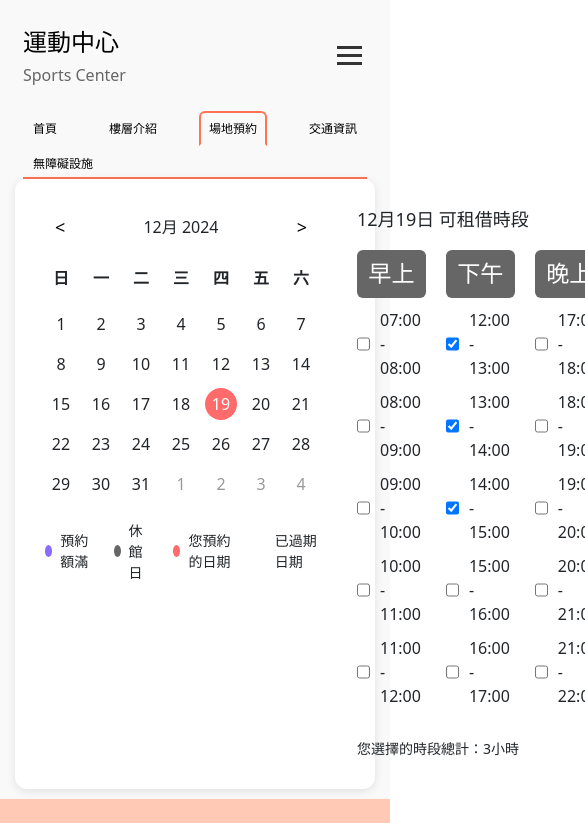
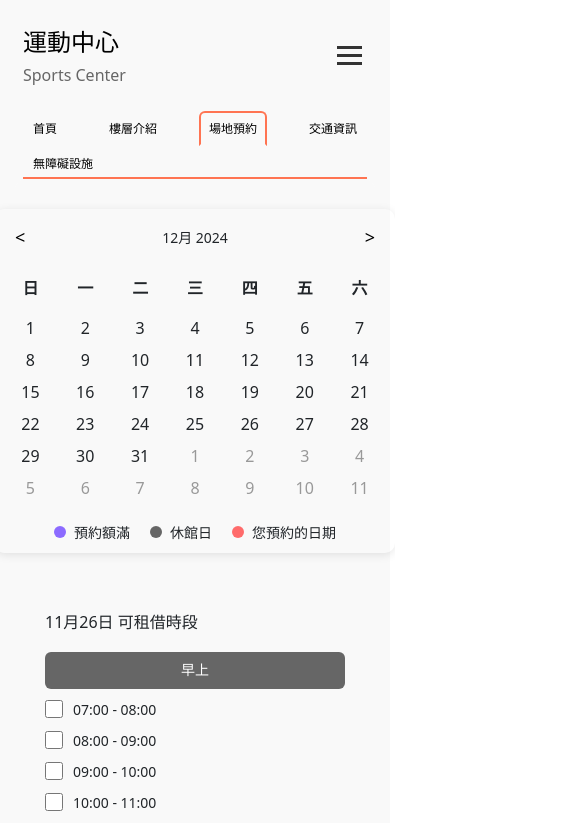
Before and after one commit to D1204480/sport_reservation_frontend, a Vue app in the folder sport_frontend/: page /bookingDateView in a window 390 px wide. Shown: the top 823 px of the page, 585 px wide, since content can reach past the window. Built offline with nearby package versions, Linux system fonts and the light colour scheme.

Commit message:
Update BookingDateView.vue

```diff
--- a/sport_frontend/src/views/BookingDateView.vue
+++ b/sport_frontend/src/views/BookingDateView.vue
@@ -1,104 +1,84 @@
 <template>
+  <div class="booking-date-view">
     <div class="container">
-      <!-- Calendar Section -->
+      <!-- 日曆元件 -->
       <div class="calendar">
         <div class="calendar-header">
-          <button @click="changeMonth(-1)" :disabled="isPreviousMonthDisabled">&lt;</button>
-          <span>{{ currentDate.format('M月 YYYY') }}</span>
+          <button @click="changeMonth(-1)">&lt;</button>
+          <span>{{ currentMonthDisplay }}</span>
           <button @click="changeMonth(1)">&gt;</button>
         </div>
         <div class="calendar-grid">
-          <div v-for="weekday in weekdays" :key="weekday" class="weekday">{{ weekday }}</div>
+          <div v-for="weekday in weekdays" :key="weekday" class="weekday">
+            {{ weekday }}
+          </div>
           <div
             v-for="date in calendarDates"
-            :key="date.date"
-            :class="[
-              'date',
-              {
-                'gray': date.isGray,
-                'selected': isSelectedDate(date.date),
-                'holiday': isHoliday(date.date),
-                'full': isFullyBooked(date.date),
-                'disabled': isDateDisabled(date.date)
-              }
-            ]"
+            :key="date.day + date.type"
+            class="date"
+            :class="{
+              'gray': date.type === 'prev' || date.type === 'next',
+              'selected': isSelectedDate(date),
+              'holiday': isHoliday(date),
+              'full': isFullyBooked(date)
+            }"
             @click="selectDate(date)"
           >
-            {{ date.date.date() }}
+            {{ date.day }}
           </div>
         </div>
         <div class="legend">
           <div class="legend-item">
-            <div class="legend-color full"></div>
+            <div class="legend-color" style="background: #8c6bff;"></div>
             <span>預約額滿</span>
           </div>
           <div class="legend-item">
-            <div class="legend-color holiday"></div>
+            <div class="legend-color" style="background: #666;"></div>
             <span>休館日</span>
           </div>
           <div class="legend-item">
-            <div class="legend-color selected"></div>
+            <div class="legend-color" style="background: #ff6b6b;"></div>
             <span>您預約的日期</span>
-          </div>
-          <div class="legend-item">
-            <div class="legend-color disabled"></div>
-            <span>已過期日期</span>
           </div>
         </div>
       </div>
 
-      <!-- Time Slots Section -->
+      <!-- 時段選擇元件 -->
       <div class="time-slots">
-        <h2>{{ selectedDate.format('M月D日') }} 可租借時段</h2>
+        <h2>{{ selectedDateDisplay }} 可租借時段</h2>
         <div class="slots-container">
-          <div v-for="(section, index) in timeSlots" :key="index" class="slot-section">
+          <div v-for="section in timeSlots" :key="section.title" class="slot-section">
             <h3>{{ section.title }}</h3>
-            <div
-              v-for="slot in section.slots"
-              :key="slot.id"
-              class="slot-item"
-            >
+            <div v-for="slot in section.slots" :key="slot.id" class="slot-item">
               <input
                 type="checkbox"
                 :id="slot.id"
                 v-model="slot.selected"
-                @change="updateTotalHours"
-                :disabled="isCurrentDateAndPastTime(slot.time)"
+                @change="updateTotalTime"
               >
-              <label :for="slot.id" :class="{ 'disabled': isCurrentDateAndPastTime(slot.time) }">
-                {{ slot.time }}
-              </label>
+              <label :for="slot.id">{{ slot.time }}</label>
             </div>
           </div>
         </div>
         <div class="total-time">
-          您選擇的時段總計：{{ totalHours }}小時
+          您選擇的時段總計：{{ totalSelectedHours }}小時
+        </div>
       </div>
     </div>
   </div>
 </template>
 
 <script setup>
-  import { ref, computed, onMounted } from 'vue'
-  import dayjs from 'dayjs'
-  import isSameOrBefore from 'dayjs/plugin/isSameOrBefore'
-  import isSameOrAfter from 'dayjs/plugin/isSameOrAfter'
+import { ref, computed } from 'vue'
 
-  dayjs.extend(isSameOrBefore)
-  dayjs.extend(isSameOrAfter)
+// 基礎資料
+const weekdays = ['日', '一', '二', '三', '四', '五', '六']
+const currentDate = ref(new Date())
+const selectedDate = ref(new Date(2024, 10, 26)) // 預設選擇 11/26
+const holidays = ref(['2024-11-11', '2024-11-25'])
+const fullyBookedDates = ref(['2024-11-16', '2024-11-17'])
 
-  // 響應式狀態
-  const currentDate = ref(dayjs())
-  const selectedDate = ref(dayjs())
-  const today = ref(dayjs().startOf('day'))
-  const totalHours = ref(3)
-
-  // 常量
-  const weekdays = ['日', '一', '二', '三', '四', '五', '六']
-  const holidays = ['2024-11-11', '2024-11-25']
-  const fullyBookedDates = ['2024-11-16', '2024-11-17']
-
-  // 時段數據
+// 時段資料
 const timeSlots = ref([
   {
     title: '早上',
@@ -107,17 +87,17 @@
       { id: 'slot-8-9', time: '08:00 - 09:00', selected: false },
       { id: 'slot-9-10', time: '09:00 - 10:00', selected: false },
       { id: 'slot-10-11', time: '10:00 - 11:00', selected: false },
-        { id: 'slot-11-12', time: '11:00 - 12:00', selected: false },
+      { id: 'slot-11-12', time: '11:00 - 12:00', selected: false }
     ]
   },
   {
     title: '下午',
     slots: [
-        { id: 'slot-12-13', time: '12:00 - 13:00', selected: true },
-        { id: 'slot-13-14', time: '13:00 - 14:00', selected: true },
-        { id: 'slot-14-15', time: '14:00 - 15:00', selected: true },
+      { id: 'slot-12-13', time: '12:00 - 13:00', selected: false },
+      { id: 'slot-13-14', time: '13:00 - 14:00', selected: false },
+      { id: 'slot-14-15', time: '14:00 - 15:00', selected: false },
       { id: 'slot-15-16', time: '15:00 - 16:00', selected: false },
-        { id: 'slot-16-17', time: '16:00 - 17:00', selected: false },
+      { id: 'slot-16-17', time: '16:00 - 17:00', selected: false }
     ]
   },
   {
@@ -127,125 +107,148 @@
       { id: 'slot-18-19', time: '18:00 - 19:00', selected: false },
       { id: 'slot-19-20', time: '19:00 - 20:00', selected: false },
       { id: 'slot-20-21', time: '20:00 - 21:00', selected: false },
-        { id: 'slot-21-22', time: '21:00 - 22:00', selected: false },
+      { id: 'slot-21-22', time: '21:00 - 22:00', selected: false }
     ]
   }
 ])
 
-  // 計算屬性
+// Computed properties
+const currentMonthDisplay = computed(() => {
+  return `${currentDate.value.getMonth() + 1}月 ${currentDate.value.getFullYear()}`
+})
+
+const selectedDateDisplay = computed(() => {
+  return `${selectedDate.value.getMonth() + 1}月${selectedDate.value.getDate()}日`
+})
+
 const calendarDates = computed(() => {
-    const firstDay = currentDate.value.startOf('month')
-    const lastDay = currentDate.value.endOf('month')
-    const startDay = firstDay.startOf('week')
-    const endDay = lastDay.endOf('week')
+  const dates = []
+  const year = currentDate.value.getFullYear()
+  const month = currentDate.value.getMonth()
 
-    const dates = []
-    let date = startDay
+  // 取得當月第一天是星期幾
+  const firstDay = new Date(year, month, 1).getDay()
+  // 取得當月天數
+  const daysInMonth = new Date(year, month + 1, 0).getDate()
 
-    while (date.isBefore(endDay) || date.isSame(endDay, 'day')) {
+  // 上個月的日期
+  const prevMonthDays = new Date(year, month, 0).getDate()
+  for (let i = firstDay - 1; i >= 0; i--) {
     dates.push({
-        date: date,
-        isGray: !date.isSame(currentDate.value, 'month')
+      day: prevMonthDays - i,
+      type: 'prev',
+      date: new Date(year, month - 1, prevMonthDays - i)
     })
-      date = date.add(1, 'day')
+  }
+
+  // 當月日期
+  for (let i = 1; i <= daysInMonth; i++) {
+    dates.push({
+      day: i,
+      type: 'current',
+      date: new Date(year, month, i)
+    })
+  }
+
+  // 下個月的日期
+  const remainingDays = 42 - dates.length
+  for (let i = 1; i <= remainingDays; i++) {
+    dates.push({
+      day: i,
+      type: 'next',
+      date: new Date(year, month + 1, i)
+    })
   }
 
   return dates
 })
 
-  const isPreviousMonthDisabled = computed(() => {
-    return currentDate.value.startOf('month').isBefore(today.value.startOf('month'))
+const totalSelectedHours = computed(() => {
+  return timeSlots.value.reduce((total, section) => {
+    return total + section.slots.filter(slot => slot.selected).length
+  }, 0)
 })
 
-  // 方法
-  const initializeSelectedDate = () => {
-    let initialDate = today.value
-    while (isHoliday(initialDate) || isFullyBooked(initialDate)) {
-      initialDate = initialDate.add(1, 'day')
-    }
-    selectedDate.value = initialDate
-    currentDate.value = initialDate
+// Methods
+const changeMonth = (delta) => {
+  currentDate.value = new Date(
+    currentDate.value.getFullYear(),
+    currentDate.value.getMonth() + delta,
+    1
+  )
 }
 
-  const changeMonth = (delta) => {
-    const newDate = currentDate.value.add(delta, 'month')
-    if (delta > 0 || !newDate.startOf('month').isBefore(today.value.startOf('month'))) {
-      currentDate.value = newDate
-    }
+const formatDateString = (date) => {
+  return `${date.getFullYear()}-${String(date.getMonth() + 1).padStart(2, '0')}-${String(date.getDate()).padStart(2, '0')}`
 }
 
-  const selectDate = (date) => {
-    if (!canSelectDate(date)) return
-    selectedDate.value = date.date
-    resetTimeSlots()
+const isSelectedDate = (dateObj) => {
+  if (dateObj.type !== 'current') return false
+  const currentDate = formatDateString(dateObj.date)
+  const selectedDateStr = formatDateString(selectedDate.value)
+  return currentDate === selectedDateStr
 }
 
-  const canSelectDate = (date) => {
-    return !date.isGray &&
-           !isHoliday(date.date) &&
-           !isFullyBooked(date.date) &&
-           !isDateDisabled(date.date)
+const isHoliday = (dateObj) => {
+  if (dateObj.type !== 'current') return false
+  return holidays.value.includes(formatDateString(dateObj.date))
 }
 
-  const isSelectedDate = (date) => {
-    return date.format('YYYY-MM-DD') === selectedDate.value.format('YYYY-MM-DD')
+const isFullyBooked = (dateObj) => {
+  if (dateObj.type !== 'current') return false
+  return fullyBookedDates.value.includes(formatDateString(dateObj.date))
 }
 
-  const isHoliday = (date) => {
-    return holidays.includes(date.format('YYYY-MM-DD'))
+const selectDate = (dateObj) => {
+  if (dateObj.type !== 'current' ||
+      isHoliday(dateObj) ||
+      isFullyBooked(dateObj)) return
+
+  selectedDate.value = dateObj.date
 }
 
-  const isFullyBooked = (date) => {
-    return fullyBookedDates.includes(date.format('YYYY-MM-DD'))
+const updateTotalTime = () => {
+  // 這裡可以添加更新總時間的邏輯
+  // 如果需要與後端通信或觸發其他操作
 }
-
-  const isDateDisabled = (date) => {
-    return date.isBefore(today.value)
-  }
-
-  const isCurrentDateAndPastTime = (timeSlot) => {
-    if (!selectedDate.value.isSame(today.value, 'day')) return false
-
-    const [startTime] = timeSlot.split(' - ')
-    const [hours, minutes] = startTime.split(':').map(Number)
-    const slotTime = today.value.hour(hours).minute(minutes)
-
-    return dayjs().isAfter(slotTime)
-  }
-
-  const resetTimeSlots = () => {
-    timeSlots.value.forEach(section => {
-      section.slots.forEach(slot => {
-        slot.selected = false
-      })
-    })
-    updateTotalHours()
-  }
-
-  const updateTotalHours = () => {
-    totalHours.value = timeSlots.value.reduce((total, section) => {
-      return total + section.slots.filter(slot => slot.selected).length
-    }, 0)
-  }
-
-  // 生命週期鉤子
-  onMounted(() => {
-    initializeSelectedDate()
-  })
 </script>
 
 <style scoped>
+/* CSS 部分保持不變 */
+body {
+  font-family: -apple-system, BlinkMacSystemFont, "Segoe UI", Roboto, sans-serif;
+  display: flex;
+  justify-content: center;
+  align-items: flex-start;
+  min-height: 100vh;
+  margin: 0;
+  padding: 20px;
+  background-color: #f5f5f5;
+}
+
 .container {
   display: flex;
   gap: 40px;
-  background: white;
+  background: rgb(249, 249, 249);
   padding: 30px;
   border-radius: 12px;
-  box-shadow: 0 2px 10px rgba(0, 0, 0, 0.1);
+  justify-content: center;  /* 新增這行 */
+  align-items: center; /* 新增這行 */
+
+  flex-wrap: wrap; /* 新增：允許元素換行 */
+  max-width: 1200px; /* 新增：限制最大寬度 */
+  margin: 0 auto; /* 新增：水平置中 */
+  width: 100%; /* 新增：確保寬度響應 */
 }
 
 .calendar {
   width: 300px;
+  padding: 10px;
+  margin: 20px;
+  border-radius: 10px;
+
+  min-width: 400px; /* 新增：確保日曆最小寬度 */
+  box-shadow: 0 2px 10px rgba(0, 0, 0, 0.1);
 }
 
 .calendar-header {
@@ -288,7 +291,6 @@
 
 .date.gray {
   color: #999;
-  cursor: default;
 }
 
 .date.selected {
@@ -299,48 +301,19 @@
 .date.holiday {
   background-color: #666;
   color: white;
-  cursor: default;
 }
 
 .date.full {
   background-color: #8c6bff;
   color: white;
-  cursor: default;
-}
-
-.legend {
-  display: flex;
-  gap: 20px;
-  margin-top: 20px;
-  font-size: 14px;
-}
-
-.legend-item {
-  display: flex;
-  align-items: center;
-  gap: 8px;
-}
-
-.legend-color {
-  width: 12px;
-  height: 12px;
-  border-radius: 50%;
-}
-
-.legend-color.full {
-  background-color: #8c6bff;
-}
-
-.legend-color.holiday {
-  background-color: #666;
-}
-
-.legend-color.selected {
-  background-color: #ff6b6b;
 }
 
 .time-slots {
   width: 400px;
+  margin: 20px;
+
+  flex-grow: 1; /* 新增：允許彈性成長 */
+  min-width: 300px; /* 新增：設定最小寬度 */
 }
 
 .time-slots h2 {
@@ -375,8 +348,93 @@
   height: 18px;
 }
 
+.legend {
+  display: flex;
+  gap: 20px;
+  margin-top: 20px;
+  font-size: 14px;
+}
+
+.legend-item {
+  display: flex;
+  align-items: center;
+  gap: 8px;
+}
+
+.legend-color {
+  width: 12px;
+  height: 12px;
+  border-radius: 50%;
+}
+
 .total-time {
   margin-top: 20px;
   font-size: 14px;
 }
+
+
+/* 新增響應式樣式 */
+@media screen and (max-width: 768px) {
+  .container {
+    padding: 15px;
+    gap: 20px;
+  }
+
+  .calendar, .time-slots {
+    width: 100%; /* 在較小螢幕上佔滿寬度 */
+  }
+
+  .slots-container {
+    grid-template-columns: repeat(1, 1fr); /* 時段改為單欄顯示 */
+    gap: 10px;
+  }
+
+  .legend {
+    flex-wrap: wrap; /* 讓圖例可以換行 */
+    justify-content: center;
+  }
+
+  .calendar-grid {
+    gap: 4px; /* 縮小日期間距 */
+  }
+
+  .date {
+    width: 28px; /* 稍微縮小日期大小 */
+    height: 28px;
+  }
+}
+
+@media screen and (max-width: 480px) {
+  .container {
+    padding: 10px;
+  }
+
+  .calendar-header {
+    font-size: 14px;
+  }
+
+  .time-slots h2 {
+    font-size: 16px;
+  }
+
+  .slot-section h3 {
+    font-size: 14px;
+  }
+
+  .slot-item {
+    font-size: 14px;
+  }
+
+  .total-time {
+    text-align: center;
+  }
+}
+
+/* 新增平板尺寸的優化 */
+@media screen and (min-width: 769px) and (max-width: 1024px) {
+  .slots-container {
+    grid-template-columns: repeat(2, 1fr); /* 平板尺寸時改為兩欄 */
+  }
+
+}
 </style>
```
Lines whose indentation alone changed are shown as unchanged.
